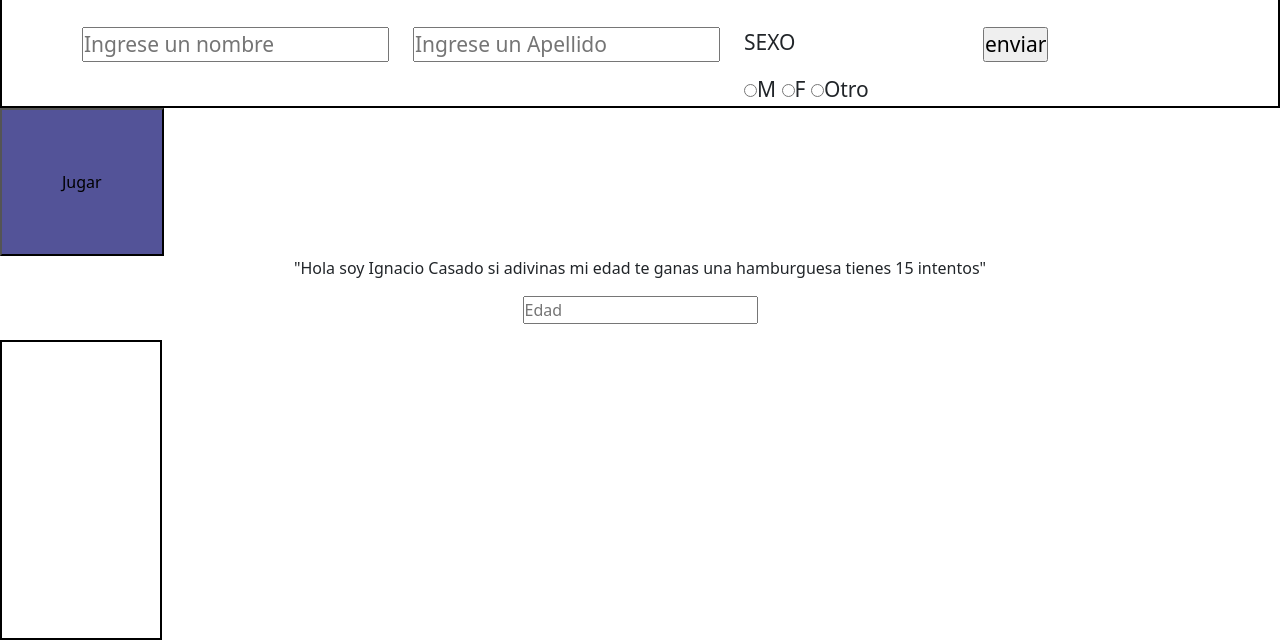
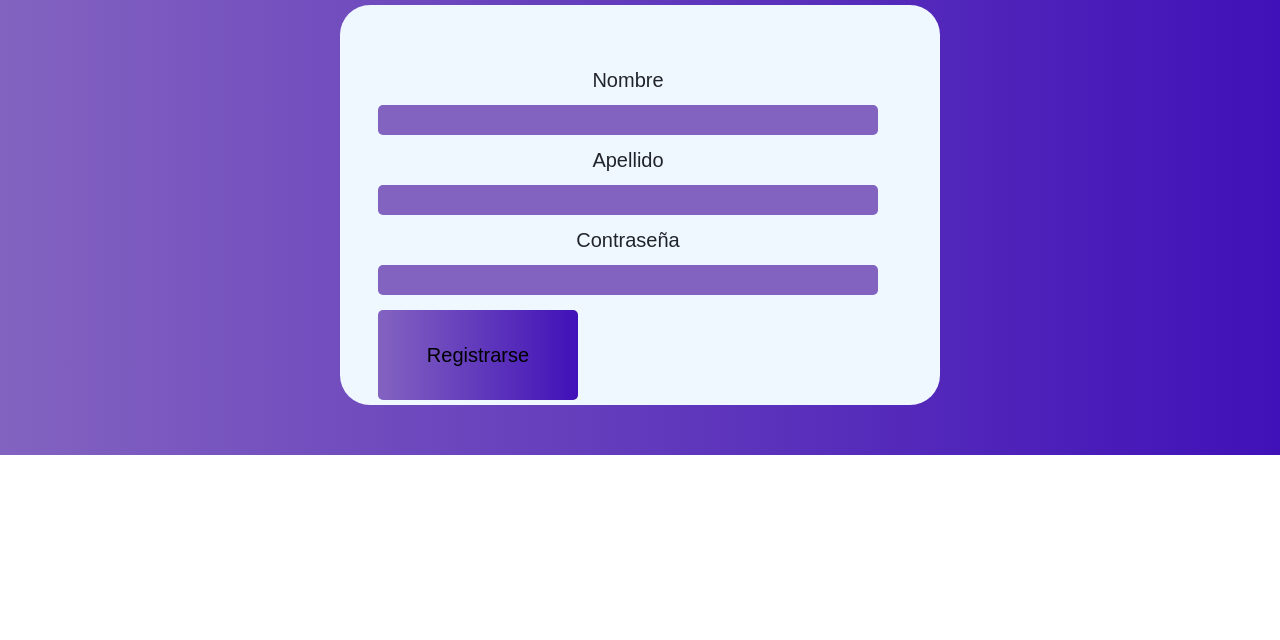
Before and after one commit to ignacio-casado/java-script-1, a plain HTML site: page index.html in a window 1280 px wide. Shown: the part 399-1039 px from the top of the page. After the commit the page ends 854 px from the top, so only its background shows below. Drawn offline with nearby package versions, Linux system fonts and the light colour scheme.

Commit message:
cambio de proyecto

```diff
--- a/index.html
+++ b/index.html
@@ -7,56 +7,47 @@
     <title>Entrega</title>
     <link href="https://cdn.jsdelivr.net/npm/bootstrap@5.1.3/dist/css/bootstrap.min.css" rel="stylesheet" integrity="sha384-1BmE4kWBq78iYhFldvKuhfTAU6auU8tT94WrHftjDbrCEXSU1oBoqyl2QvZ6jIW3" crossorigin="anonymous">
     <link rel="stylesheet" href="./style.css">
+    <link rel="preconnect" href="https://fonts.googleapis.com">
+    <link rel="preconnect" href="https://fonts.gstatic.com" crossorigin>
+    <link href="https://fonts.googleapis.com/css2?family=Syncopate&display=swap" rel="stylesheet">
 </head>
 <body>
-
+  <svg xmlns="http://www.w3.org/2000/svg" viewBox="0 0 1440 320"><path fill="#f3f4f5" fill-opacity="1" d="M0,256L60,218.7C120,181,240,107,360,112C480,117,600,203,720,224C840,245,960,203,1080,154.7C1200,107,1320,53,1380,26.7L1440,0L1440,0L1380,0C1320,0,1200,0,1080,0C960,0,840,0,720,0C600,0,480,0,360,0C240,0,120,0,60,0L0,0Z"></path></svg>
   <header>
 
-    <svg xmlns="http://www.w3.org/2000/svg" viewBox="0 0 1440 320"><path fill="#0099ff" fill-opacity="1" d="M0,256L80,213.3C160,171,320,85,480,90.7C640,96,800,192,960,234.7C1120,277,1280,267,1360,261.3L1440,256L1440,0L1360,0C1280,0,1120,0,960,0C800,0,640,0,480,0C320,0,160,0,80,0L0,0Z"></path></svg>
+
     <div id="titulo-principal">
-      <h1>Bienvenidos</h1>
+      <h1>Registro</h1>
     </div>
+
+  </header>
+  <main>
     <form action="" id="formulario">
       <div class="container">
           <div class="row">
-          <div class="col">
-            <input type="text" id="nombre" placeholder="Ingrese un nombre" required>
+            <div class="row">
+              <label for="">Nombre</label>
+              <input type="text" id="nombre">
+
             </div>
-          <div class="col">
-            <input type="text" id="apellido" placeholder="Ingrese un Apellido" required>
+            <div class="row">
+              <label for="">Apellido</label>
+              <input type="text" id="apellido">
+
             </div>
-          <div class="col" id="sexo">
-            <p class="animate__animated animate__zoomIn">SEXO</p>
-            <input type="radio" name="sexo" value="1" class="animate__animated animate__zoomIn" required>M
-            <input type="radio" name="sexo" value="2" class="animate__animated animate__zoomIn" required>F
-            <input type="radio" name="sexo" value="3" class="animate__animated animate__zoomIn" required>Otro
-          </div>
-          <div class="col">
-            <input type="submit" value="enviar" id="enviar">
+            <div class="row" id="sexo">
+              <label for="">Contraseña</label>
+              <input type="password" id="contrasenia">
             </div>
 
+            <button type="submit" id="enviar">Registrarse</button>
+
+            <p id="warnings" class="warnings"></p>
 
           </div>
         </div>
       </form>
-  </header>
-  <main>
 
-    <div id="jugar">
-      <button id="btn-play">Jugar</button>
-    </div>
-
-    <div id="jugadorAnotado">
-      <p id="inicio">"Hola soy Ignacio Casado si adivinas mi edad te ganas una hamburguesa tienes 15 intentos"</p>
-      <input type="number" id="numberIgnacio" placeholder="Edad">
-      <p id="respuesta"></p>
-    </div>
-    <aside id="nombre-anotado">
-      <div id="contenedor-anotado">
-        <p id="datos"></p>
-
-      </div>
-    </aside>
   </main>
 
 
--- a/main.js
+++ b/main.js
@@ -156,8 +156,8 @@ switch(busqueda){
 
 
 
-function jugador ([]);
 
+/*
 const edadI = 20;
 
 const juego = () => {
@@ -187,31 +187,99 @@ const juego = () => {
 const contador = () =>{
 
 }
+/* datos es p en div#contenedor-anotado */
+/* let datos = document.getElementById("datos"); */
 
-let formulario = document.getElementById("formulario");
+/* inputs */
+const nombre = document.querySelectorById("nombre");
+const apellido = document.querySelectorById("apellido");
+const pass = document.querySelectorById("contrasenia");
+const form = document.querySelectorById("formulario");
+const incompleto = document.querySelectorById("warnings");
 
+
+form.addEventListener("submit", e =>{
+    e.preventDefault();
+    let warnings = "";
+    let entrar = false;
+    incompleto.innerHTML = "";
+
+    if(nombre.value.lenght <4){
+        warnings += `El nombre tiene que tener al menos 5 caracteres <br>`;
+        entrar = true;
+    }
+    if(apellido.value.lenght <2){
+        warnings += `El apellido tiene que tener al menos 3 caracteres <br>`;
+        entrar = true;
+    }
+    if(pass.value.lenght <7){
+        warnings += `La contraseña debe tener al menos 8 caracteres <br>`;
+        entrar = true;
+    }
+    if(entrar){
+        incompleto.innerHTML = warnings;
+    }
+})
+
+console.log(form);
+
+/* validar formulario */
+/* let formulario = document.getElementById("formulario");
 formulario.addEventListener("submit", validarFormulario);
 
 function validarFormulario (e){
     e.preventDefault();
-
-    let nombre = document.querySelector('#nobmre').value;
+    let nombre = document.querySelector('#nombre').value;
     let apellido = document.querySelector('#apellido').value;
     let sexo = document.querySelector('#sexo').value;
+
 }
+/* respuesta */
+/* Datos.innerHTML = validarFormulario;
+
+let enviar = document.getElementById("enviar");
+
+enviar.onclick = () =>{
+    datos.innerText = `Bienvenido `;
+}
+
+let jugarBt = document.getElementById("jugadorAnotado");
+
+
 
 let submitBtn = document.getElementById("enviar");
 
-let jugarBt = document.getElementById("jugadorAnotado");
+submitBtn.onclick = () =>{
+    datos.innerHTML = `Hora de jugar`  */;
+/* } */
 
-let datos = document.getElementById("datos");
+/* Niveles storage*/
 
-if(validarFormulario = true){
-    datos.innerText = `Bienvenido ${nombre} ${apellido}
-                        Sexo = ${sexo}`;
-    document.body.appendChild(datos);
-}
+/* Edad */
+/* const nivel1 = [{edad: 20,}];
 
-submitBtn.onclick = () =>{
-    submitBtn.innerHTML = juego ;
-}
+let texto1 = `?`;
+
+ */
+/* Comida fav, 4 fotos*/
+/* const nivel2 = [{comida: "pizza", id: 1,
+                comida: "empanadas", id: 2,
+                comida: "asado", id: 3,
+                comida: "hamburguesa", id: 4,}]; */
+// animal fav ahorcado, imagen ilustrativa
+/* const nivel3 = [{animal: "aguila",}] */
+/* cancion fav, fragmento  */
+/* const nivel4 = [{cancion: "Bicho de ciudad", artista:"Los piojos", id:5,
+                cancion: "Bohemia rapsody", artista: "Queen", id: 6,
+                cancion: "Rezo por vos", artista: "Charly garcia", id: 7,
+                cancion: "Pistola", artista: "L-Gante", id: 8}];
+
+let texto4 = `TEMAZO`; */
+/* River  o Boca, foto*/
+/* const nivel5 = [{club: "River Plate", id: 9,
+                club: "Boca Juniors", id: 10}];
+
+let texto5 = `emoji`;
+ */
+/*  */
+ /* Puntaje */
--- a/style.css
+++ b/style.css
@@ -4,55 +4,74 @@
 }
 body{
     min-height: 100vh;
-    background-repeat: no-repeat;
-    background-position: center;
-    background-attachment: fixed;
-    background-size: cover;
+    background: linear-gradient(to right, #8363c0, #4011b8);
 }
 header{
     font-size: 21px;
-    border: 2px solid black;
+    width: 300px;
 
+}
+main{
+    margin-bottom: 50px;
 }
 h1{
     text-align: center;
+    margin-left: 703px;
     font-size: 60px;
-    padding-top: 20px;
     padding-bottom: 40px;
+    font-family:'Ubuntu', sans-serif ;
 }
-main #boton-start{
-    align-items: center;
-    padding: 50%;
+
+form{
+    display: flex;
+    flex-direction: column-reverse;
+    font-size: 20px;
 }
-svg{
-   background-position: top;
+#enviar{
+    background: linear-gradient(to right, #8363c0, #4011b8);
+    border: none;
+    font-family:'Ubuntu', sans-serif ;
+    padding: 30px;
+    width: 200px;
+    text-align: center;
+    border-radius: 5px;
+    margin-top: 15px;
 }
-h2{
+input#ingresar{
+    background: linear-gradient(to right, #8363c0, #4011b8);
+    border: none;
+    font-family:'Ubuntu', sans-serif ;
+    padding: 10px;
+    margin:-50px 0px 22px 296px;
+    width: 200px;
     text-align: center;
-    font-family: sans-serif;
+}
+input{
+    text-align: center;
+    border: 0;
+    background-color: #8363c0;
+    border-radius: 5px;
+}
+
+.container{
+    background-color: aliceblue;
+    display: inline;
+    width: 600px;
     padding: 50px;
-    margin-top: 40px;
+    height: 400px;
+    border-radius: 30px;
+    font-family:'Ubuntu', sans-serif ;
 }
-div#jugar{
-    display: inline;
+label{
+    text-align: center;
+    padding: 10px;
+}
+.container #row{
+    padding: 20px;
+}
+.warn{
+    width: 799px;
+    margin: auto;
+    color: aquamarine;
 
 }
-button{
-    display: flex;
-    align-content: center;
-    background-color: rgb(83, 83, 152);
-    text-align: center;
-    padding: 60px;
-    align-items: center;
-    text-decoration: none;
-}
-#jugadorAnotado{
-    text-align: center;
-}
-aside{
-    display: flex;
-    border: 2px solid black;
-    width: 162px ;
-    height: 300px;
-    align-content: flex-end;
-}
```
Lines whose indentation alone changed are shown as unchanged.
